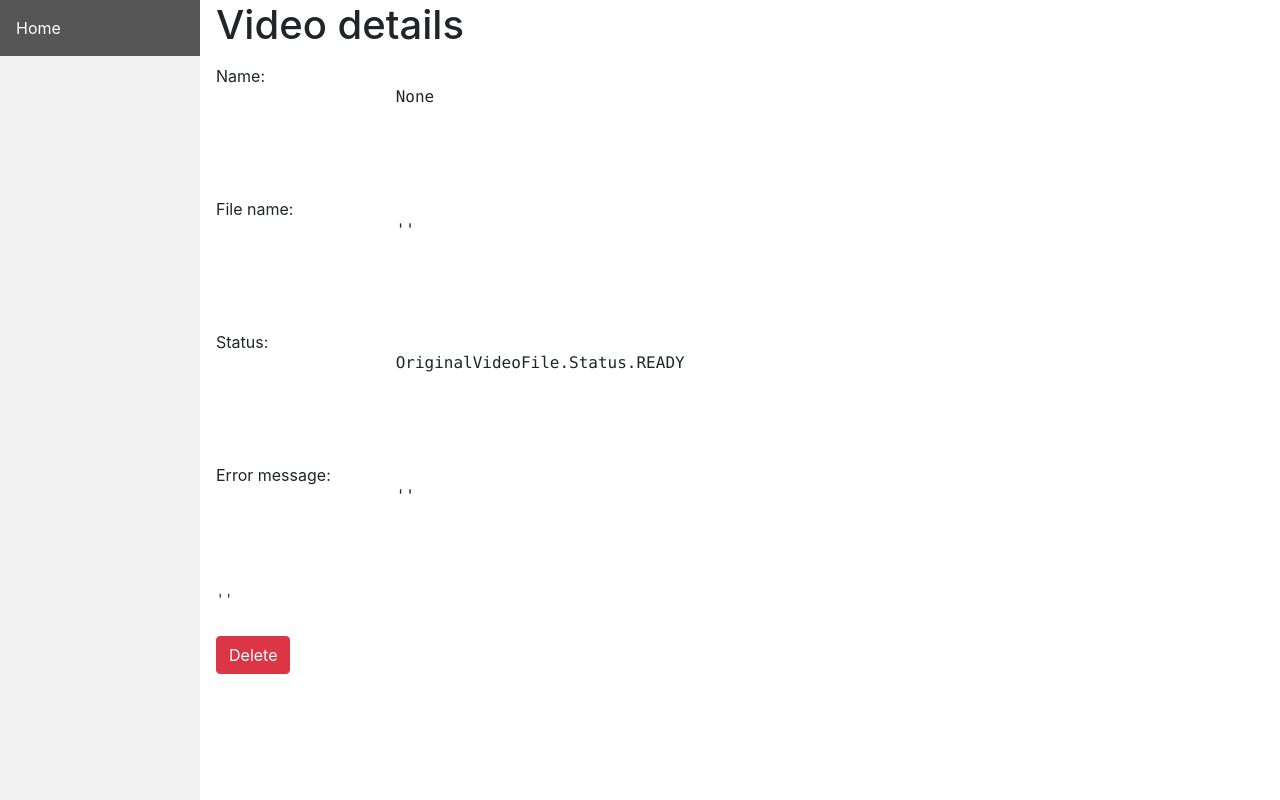
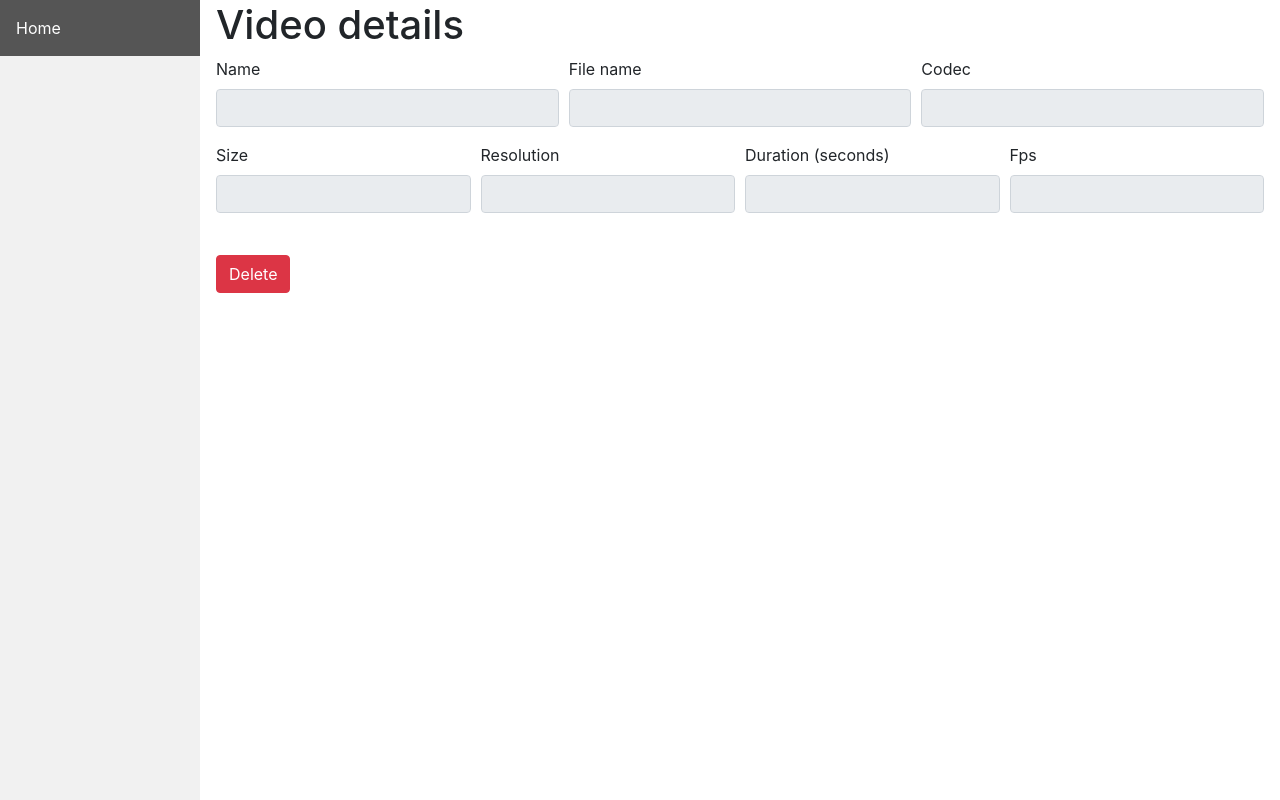
Before and after one commit to radu-dan21/video-encoding-app, a Django app: template app/video_coding/console/templates/console/ovf_details.html in a window 1280 px wide. Run offline with Django 4.2, Linux system fonts and the light colour scheme; the template is opened without the code that fills it: values that come from a table or form of the project are taken from there, others are empty; parts of the project's set-up code (start-up, migrations or seed data) failed here and were passed over; some libraries are stand-ins or nearby versions.

Commit message:
WIP ui ovf details

```diff
--- a/app/requirements.txt
+++ b/app/requirements.txt
@@ -1,5 +1,7 @@
 celery[redis,gevent]==5.2.7
 Django==4.2
+django-crispy-forms==2.0
+crispy-bootstrap4==2022.1
 django-jsonform==2.16
 hurry.filesize==0.9
 ipython==8.12.0
--- a/app/video_coding/console/forms/__init__.py
+++ b/app/video_coding/console/forms/__init__.py
@@ -1 +1 @@
-from .original_video_file_form import OriginalVideoFileForm
+from .original_video_file import OriginalVideoFileForm
--- /dev/null
+++ b/app/video_coding/console/forms/encoded_video_file.py
@@ -0,0 +1,5 @@
+from django.forms import ModelForm
+
+
+class EncodedVideoFileForm(ModelForm):
+    ...
--- /dev/null
+++ b/app/video_coding/console/forms/original_video_file.py
@@ -0,0 +1,52 @@
+from django import forms
+from crispy_forms.helper import FormHelper
+from crispy_forms.layout import Layout
+
+from video_coding.entities.models import OriginalVideoFile
+from video_coding.console.layout import get_row
+
+
+class OriginalVideoFileForm(forms.ModelForm):
+    size = forms.CharField()
+    codec = forms.CharField()
+    resolution = forms.CharField()
+    fps = forms.FloatField()
+    bitrate = forms.FloatField()
+    duration = forms.FloatField()
+
+    class Meta:
+        model = OriginalVideoFile
+        fields = [
+            "name",
+            "file_name",
+            "status",
+            "error_message",
+        ]
+
+    properties: list[str] = [
+        "bitrate",
+        "duration",
+        "size",
+        "codec",
+        "fps",
+        "resolution",
+    ]
+
+    def __init__(self, *args, **kwargs):
+        instance: OriginalVideoFile | None = kwargs.get("instance")
+        if instance:
+            kwargs["initial"] = {p: getattr(instance, p) for p in self.properties}
+
+        super().__init__(*args, **kwargs)
+
+        for f in self.properties + self.Meta.fields:
+            self.fields[f].disabled = True
+
+        self.fields['bitrate'].label = 'Bitrate (Mbps)'
+        self.fields['duration'].label = 'Duration (seconds)'
+
+        self.helper = FormHelper()
+        self.helper.layout = Layout(
+                get_row('name', 'file_name', 'codec'),
+                get_row('size', 'resolution', 'duration', "fps"),
+        )
--- a/app/video_coding/console/forms/original_video_file_form.py
+++ /dev/null
@@ -1,15 +0,0 @@
-from django.forms import ModelForm
-
-from video_coding.entities.models import OriginalVideoFile
-
-
-class OriginalVideoFileForm(ModelForm):
-    class Meta:
-        model = OriginalVideoFile
-        fields = [
-            "name",
-            "file_name",
-            "status",
-            "error_message",
-            "ffprobe_info",
-        ]
--- /dev/null
+++ b/app/video_coding/console/layout.py
@@ -0,0 +1,9 @@
+from crispy_forms.layout import Div, Column
+
+
+class Row(Div):
+    css_class = "form-row"
+
+
+def get_row(*field_names: list[str]):
+    return Row(*[Column(f) for f in field_names])
--- a/app/video_coding/console/static/console/style.css
+++ b/app/video_coding/console/static/console/style.css
@@ -51,3 +51,7 @@ div.content {
     float: none;
   }
 }
+
+.asteriskField {
+    display: none;
+}
--- a/app/video_coding/console/templates/console/ovf_details.html
+++ b/app/video_coding/console/templates/console/ovf_details.html
@@ -2,6 +2,7 @@
 
 {% load static %}
 {% load extras %}
+{% load crispy_forms_tags %}
 
 {% block title %}
     OVF {{ form.instance.id }} details
@@ -13,17 +14,7 @@
 
 {% block content %}
     <form>
-        {% for field in form %}
-        <div class="form-group row">
-            <label for="{{ field.id_for_label }}" class="col-sm-2 col-form-label">{{ field.label_tag }}</label>
-            <div class="col-sm-10">
-                <pre>
-                    <input type="text" readonly class="form-control-plaintext" id="{{ field.id_for_label }}" value="{{ field.value | pretty_json }}">
-                </pre>
-            </div>
-        </div>
-        {% endfor %}
-        <pre>{{ form.ffprobe_info.value | pretty_json }}</pre>
+        {% crispy form %}
     </form>
 
     <a class="btn btn-danger" href="{{ form.instance.id }}/delete" role="button">Delete</a>
--- a/app/video_coding/entities/models/video_file.py
+++ b/app/video_coding/entities/models/video_file.py
@@ -97,8 +97,10 @@ class BaseVideoFile(BaseModel):
 
     @property
     @ignore_errors([KeyError, TypeError])
-    def resolution(self) -> tuple[int, int] | None:
-        return tuple(self.ffprobe_info["streams"][0][k] for k in ("width", "height"))
+    def resolution(self) -> str | None:
+        return " x ".join(
+            [str(self.ffprobe_info["streams"][0][k]) for k in ("width", "height")]
+        )
 
     def set_ffprobe_info(self) -> None:
         self.ffprobe_info = FFPROBE.call(self.file_path)
--- a/app/video_coding/settings.py
+++ b/app/video_coding/settings.py
@@ -44,6 +44,8 @@ INSTALLED_APPS = [
     "django.contrib.sessions",
     "django.contrib.messages",
     "django.contrib.staticfiles",
+    "crispy_forms",
+    "crispy_bootstrap4",
     "django_jsonform",
     "video_coding.entities",
     "video_coding.console",
@@ -133,6 +135,9 @@ STATIC_ROOT = os.path.join(BASE_DIR, "staticfiles/")
 
 DEFAULT_AUTO_FIELD = "django.db.models.BigAutoField"
 
+CRISPY_ALLOWED_TEMPLATE_PACKS = "bootstrap4"
+CRISPY_TEMPLATE_PACK = "bootstrap4"
+
 VIDEOS_PATH: str = os.environ.get("VIDEOS_PATH", "/usr/src/app/videos")
 
 REDIS_HOST = os.environ.get("REDIS_HOST", "redis")
```
